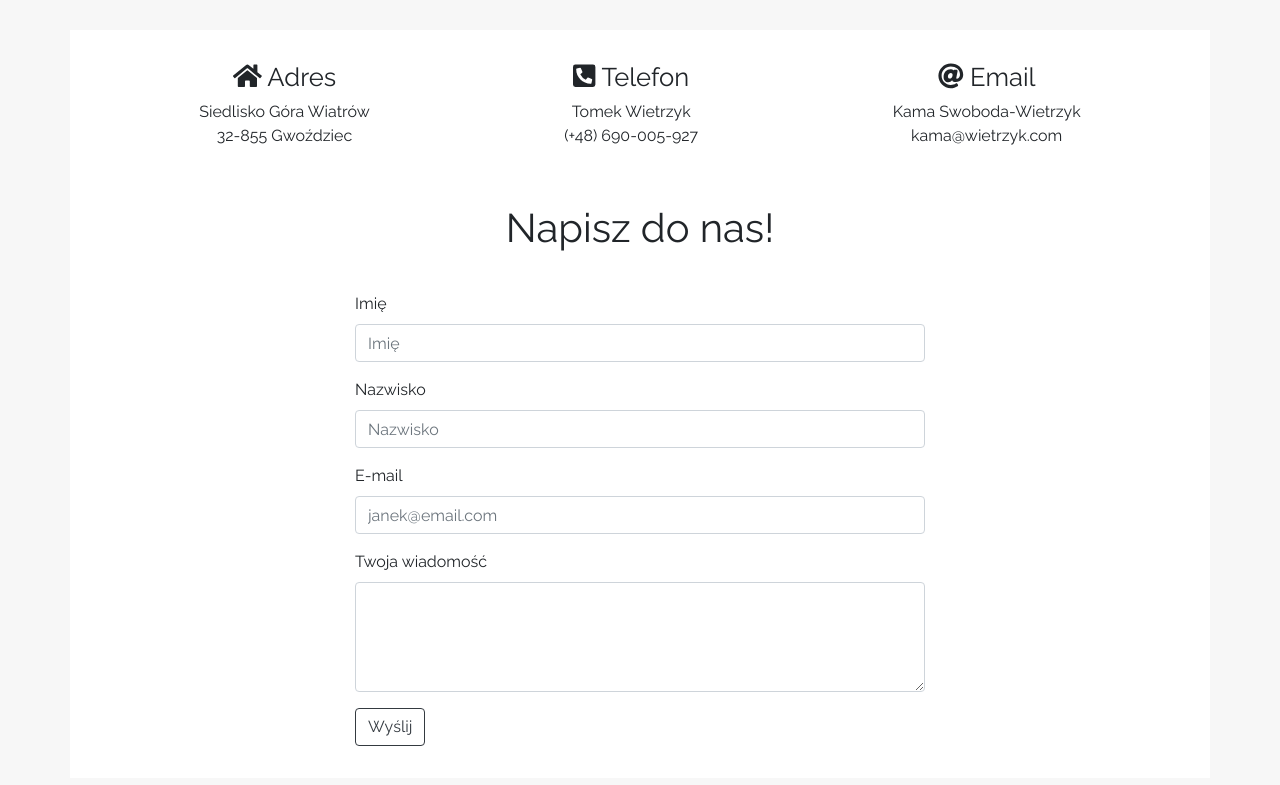
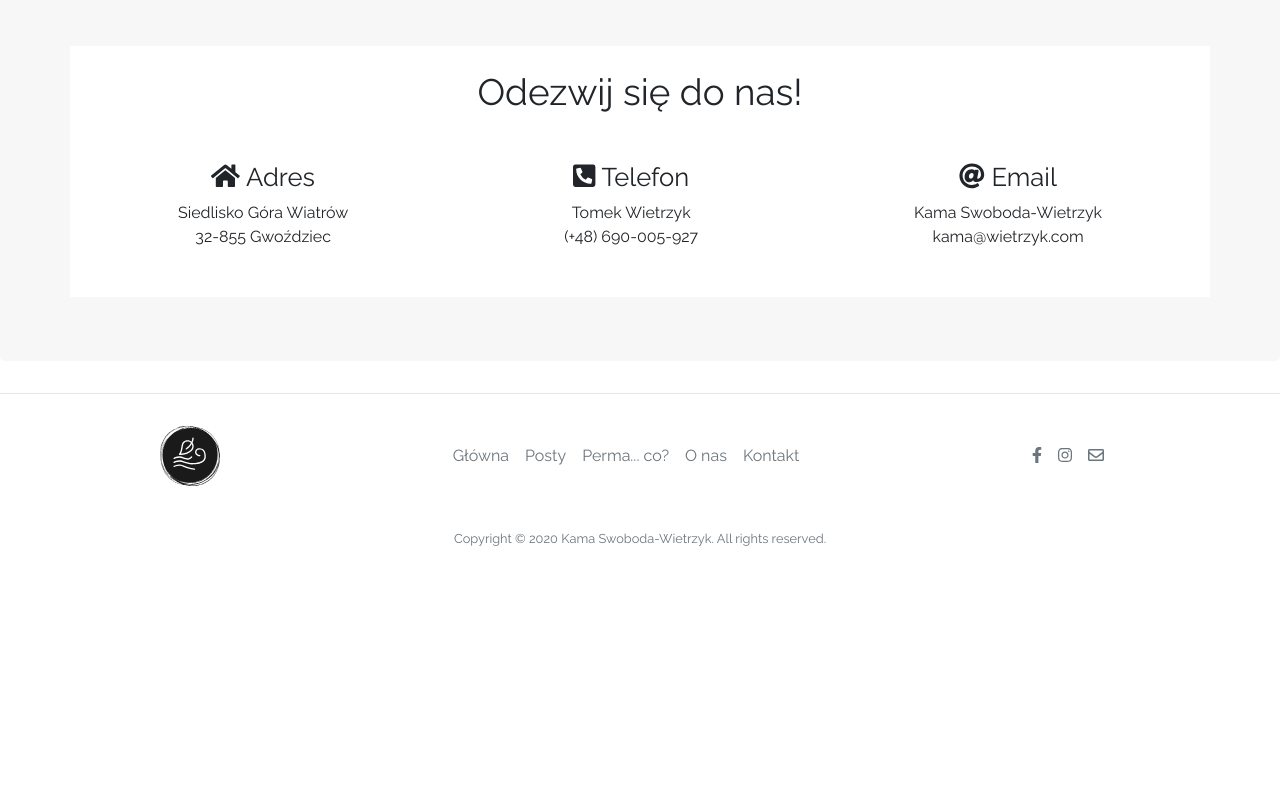
Before and after one commit to kamawietrzyk/siedlisko, a React (Create React App) app: page /kontakt in a window 1280 px wide. Shown: the part 795-1580 px from the top of the page. After the commit the page ends 1349 px from the top, so only its background shows below. Built offline with nearby package versions, Linux system fonts and the light colour scheme.

Commit message:
Form gone ;) + style corrections

```diff
--- a/src/components/Contact/index.js
+++ b/src/components/Contact/index.js
@@ -9,8 +9,8 @@ const Contact = () => (
     <div>
       <img src={kontakt} alt="contact pic" width="100%" />
     </div>
+    <h1 className="text-center pt-4 mt-5 mb-0 bg-white">Odezwij się do nas!</h1>
     <div className="Contact">
-      <div className="Contact__details">
       <div>
         <h2><FontAwesomeIcon icon={faHome} /> Adres</h2>
         <p>Siedlisko Góra Wiatrów <br/> 32-855 Gwoździec</p>
@@ -24,30 +24,6 @@ const Contact = () => (
         <p>Kama Swoboda-Wietrzyk <br/> kama@wietrzyk.com</p>
       </div>
     </div>
-
-      <h1 className="text-center pt-4">Napisz do nas!</h1>
-      <div>
-        <form className="Contact__form">
-          <div className="form-group">
-            <label htmlFor="name-input">Imię</label>
-            <input type="name" className="form-control" placeholder="Imię" required />
-          </div>
-          <div className="form-group">
-            <label htmlFor="surname-input">Nazwisko</label>
-            <input type="surname" className="form-control" placeholder="Nazwisko" />
-          </div>
-          <div className="form-group">
-            <label htmlFor="email-input">E-mail</label>
-            <input type="email" className="form-control" placeholder="janek@email.com" required />
-          </div>
-          <div className="form-group">
-            <label htmlFor="textarea">Twoja wiadomość</label>
-            <textarea className="form-control" rows="4"></textarea>
-          </div>
-          <button type="submit" className="btn btn-outline-dark">Wyślij</button>
-        </form>
-      </div>
-    </div>
   </>
 )
 
--- a/src/components/Contact/index.scss
+++ b/src/components/Contact/index.scss
@@ -1,19 +1,11 @@
 .Contact {
   background-color: white;
-  margin: 2rem 0;
+  display: flex;
+  justify-content: space-around;
+  text-align: center;
+  padding: 3rem 0;
 
-  &__details {
-    display: flex;
-    justify-content: space-around;
-    text-align: center;
-    padding: 2rem;
-
-      p {
-        padding: 0;
-      }
-  }
-  &__form {
-    padding: 2rem 0;
-    margin: 0 25%;
+  p {
+    padding: 0;
   }
 }
--- a/src/index.scss
+++ b/src/index.scss
@@ -2,6 +2,10 @@
 
 html * {
     font-family: 'Raleway', sans-serif;
+
+  h1 {
+    font-size: 2.3rem;
+  }
 
   h2 {
     font-size: 1.6rem;
```
Lines whose indentation alone changed are shown as unchanged.
